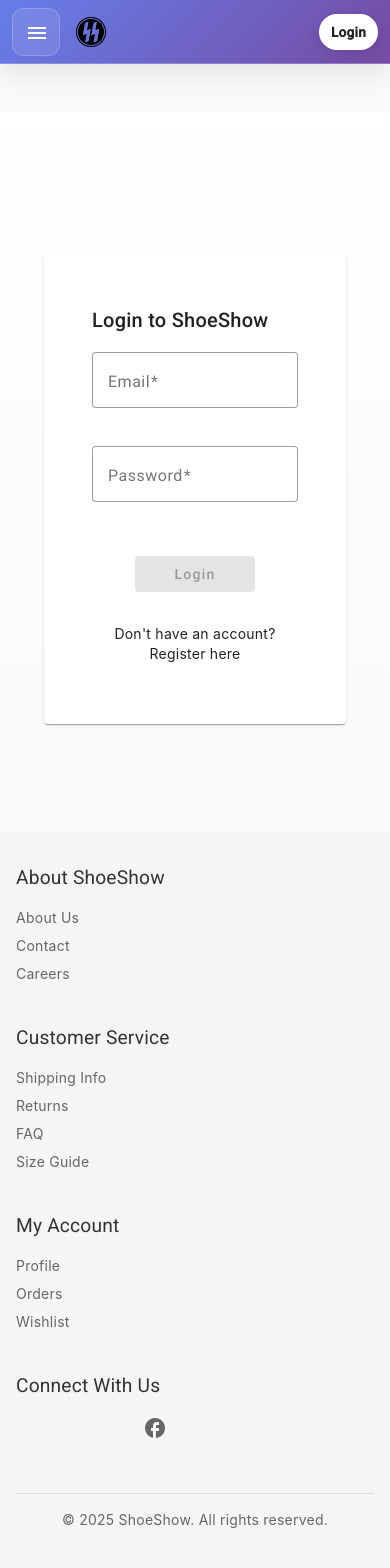
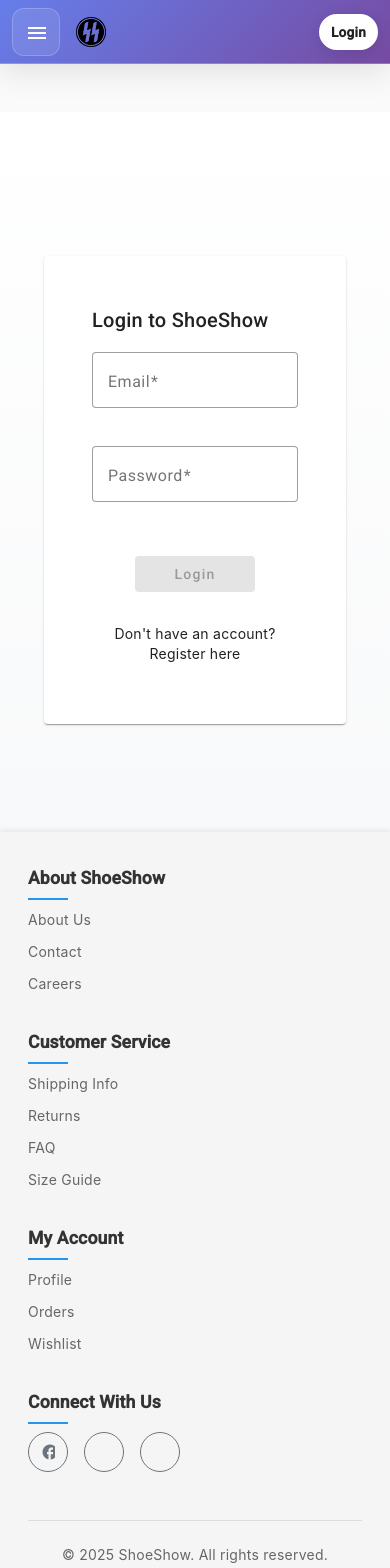
Before and after one commit to ahmedelbrmbaly/ShoeShow-frontend-user, an Angular app: page /auth/login in a window 390 px wide. Shown: the top 1568 px of the page. Built offline with nearby package versions, Linux system fonts and the light colour scheme.

Commit message:
product page  responsivness enahnced and bugs fixed

```diff
--- a/src/app/app.html
+++ b/src/app/app.html
@@ -1,5 +1,5 @@
 <!-- HTML Template with Bootstrap Grid Integration -->
-<div class="app-container">
+<div class="app-container d-flex flex-column min-vh-100">
   <mat-toolbar color="primary" class="header navbar fixed-top" [class.header-scrolled]="headerScrolled">
     <div class="container-fluid px-md-4">
       <div class="row align-items-center w-100 g-0">
@@ -114,9 +114,9 @@
     </div>
   </mat-toolbar>
 
-  <!-- Main content area with sidenav -->
-  <div class="content-wrapper">
-    <mat-sidenav-container class="sidenav-container">
+  <!-- Main content area with sidenav - updated for better footer positioning -->
+  <div class="content-wrapper flex-grow-1 d-flex">
+    <mat-sidenav-container class="sidenav-container flex-grow-1 w-100">
       <!-- Mobile sidenav -->
       <mat-sidenav #sidenav mode="over" class="mobile-sidenav" role="navigation" aria-label="Mobile Navigation">
         <!-- Mobile sidenav header -->
@@ -131,14 +131,14 @@
         </div>
 
         <!-- Mobile search component -->
-        <div class="mobile-search px-3 py-3">
-          <div class="input-group">
-            <span class="input-group-text bg-white">
-              <mat-icon>search</mat-icon>
-            </span>
-            <input type="text" class="form-control" placeholder="Search products..." aria-label="Search">
-          </div>
-        </div>
+<!--        <div class="mobile-search px-3 py-3">-->
+<!--          <div class="input-group">-->
+<!--            <span class="input-group-text bg-white">-->
+<!--              <mat-icon>search</mat-icon>-->
+<!--            </span>-->
+<!--            <input type="text" class="form-control" placeholder="Search products..." aria-label="Search">-->
+<!--          </div>-->
+<!--        </div>-->
 
         <!-- Navigation items -->
         <nav class="sidenav-nav">
@@ -217,15 +217,18 @@
         </nav>
       </mat-sidenav>
 
-      <mat-sidenav-content>
-        <div class="content container-fluid pt-5 mt-5">
+      <mat-sidenav-content class="d-flex flex-column">
+        <!-- Main content with Bootstrap container -->
+        <div class="content container-fluid pt-5 mt-5 flex-grow-1">
           <div class="row">
             <div class="col-12">
               <router-outlet></router-outlet>
             </div>
           </div>
         </div>
-        <app-footer></app-footer>
+
+        <!-- Footer - now it will stay at bottom -->
+        <app-footer class="mt-auto"></app-footer>
       </mat-sidenav-content>
     </mat-sidenav-container>
   </div>
--- a/src/app/core/components/footer/footer.component.css
+++ b/src/app/core/components/footer/footer.component.css
@@ -1,9 +1,13 @@
 .footer {
-  flex-shrink: 0; /* don't shrink */
   background-color: #f5f5f5;
-  padding: 2rem 1rem;
+  padding: 3rem 1rem 2rem;
   width: 100%;
   box-sizing: border-box;
+  margin-top: auto;
+  position: relative;
+  z-index: 20;
+  clear: both;
+  box-shadow: 0 -1px 6px rgba(0, 0, 0, 0.1);
 }
 
 .footer-content {
@@ -16,8 +20,20 @@
 
 .footer-section h3 {
   color: #333;
-  margin-bottom: 1rem;
+  margin-bottom: 1.25rem;
   font-size: 1.2rem;
+  font-weight: 600;
+  position: relative;
+}
+
+.footer-section h3::after {
+  content: '';
+  position: absolute;
+  bottom: -8px;
+  left: 0;
+  width: 40px;
+  height: 2px;
+  background: #2196f3;
 }
 
 .footer-links {
@@ -27,22 +43,24 @@
 }
 
 .footer-links li {
-  margin-bottom: 0.5rem;
+  margin-bottom: 0.75rem;
 }
 
 .footer-links a {
   color: #666;
   text-decoration: none;
-  transition: color 0.2s;
+  transition: all 0.2s ease;
+  display: inline-block;
+  padding: 2px 0;
 }
 
 .footer-links a:hover {
   color: #2196f3;
+  transform: translateX(3px);
 }
 
 .footer-bottom {
-  margin-top: 2rem;
-  padding-top: 1rem;
+  padding-top: 1.5rem;
   border-top: 1px solid #ddd;
   text-align: center;
   color: #666;
@@ -50,16 +68,49 @@
 
 .social-links {
   display: flex;
-  gap: 1rem;
-  justify-content: center;
-  margin-bottom: 1rem;
+  gap: 0.5rem;
+  margin-bottom: 1.5rem;
 }
 
 .social-links a {
-  color: #666;
-  transition: color 0.2s;
+  display: flex;
+  align-items: center;
+  justify-content: center;
+  width: 40px;
+  height: 40px;
+  transition: all 0.3s ease;
 }
 
 .social-links a:hover {
-  color: #2196f3;
+  transform: translateY(-3px);
+  box-shadow: 0 5px 15px rgba(0, 0, 0, 0.1);
 }
+
+.social-links mat-icon {
+  font-size: 18px;
+  height: 18px;
+  width: 18px;
+  line-height: 18px;
+}
+
+/* Responsive adjustments */
+@media (max-width: 770px) {
+  .footer {
+    padding: 2rem 1rem 1.5rem;
+    position: relative;
+    bottom: 0;
+    left: 0;
+    right: 0;
+    z-index: 50;
+    isolation: isolate;
+  }
+
+  .footer-section h3 {
+    margin-bottom: 1rem;
+    font-size: 1.1rem;
+  }
+
+  .footer-links li {
+    margin-bottom: 0.5rem;
+  }
+}
--- a/src/app/core/components/footer/footer.component.html
+++ b/src/app/core/components/footer/footer.component.html
@@ -1,5 +1,7 @@
-<footer class="footer">
-  <div class="footer-content">
+<footer class="footer mt-auto">
+  <div class="container-fluid">
+    <div class="row row-cols-1 row-cols-sm-2 row-cols-md-4 g-4 mb-4">
+      <div class="col">
         <div class="footer-section">
           <h3>About ShoeShow</h3>
           <ul class="footer-links">
@@ -8,6 +10,8 @@
             <li><a routerLink="/careers">Careers</a></li>
           </ul>
         </div>
+      </div>
+      <div class="col">
         <div class="footer-section">
           <h3>Customer Service</h3>
           <ul class="footer-links">
@@ -17,6 +21,8 @@
             <li><a routerLink="/size-guide">Size Guide</a></li>
           </ul>
         </div>
+      </div>
+      <div class="col">
         <div class="footer-section">
           <h3>My Account</h3>
           <ul class="footer-links">
@@ -25,22 +31,30 @@
             <li><a routerLink="/wishlist">Wishlist</a></li>
           </ul>
         </div>
+      </div>
+      <div class="col">
         <div class="footer-section">
           <h3>Connect With Us</h3>
           <div class="social-links">
-        <a href="https://facebook.com" target="_blank" aria-label="Facebook">
+            <a href="https://facebook.com" target="_blank" aria-label="Facebook" class="btn btn-outline-secondary rounded-circle me-2">
               <mat-icon>facebook</mat-icon>
             </a>
-        <a href="https://twitter.com" target="_blank" aria-label="Twitter">
+            <a href="https://twitter.com" target="_blank" aria-label="Twitter" class="btn btn-outline-secondary rounded-circle me-2">
               <mat-icon>twitter</mat-icon>
             </a>
-        <a href="https://instagram.com" target="_blank" aria-label="Instagram">
+            <a href="https://instagram.com" target="_blank" aria-label="Instagram" class="btn btn-outline-secondary rounded-circle">
               <mat-icon>instagram</mat-icon>
             </a>
           </div>
         </div>
       </div>
+    </div>
+    <div class="row">
+      <div class="col">
         <div class="footer-bottom">
-    <p>&copy; {{currentYear}} ShoeShow. All rights reserved.</p>
+          <p class="mb-0">&copy; {{currentYear}} ShoeShow. All rights reserved.</p>
+        </div>
+      </div>
+    </div>
   </div>
 </footer>
--- a/src/app/features/products/products.component.css
+++ b/src/app/features/products/products.component.css
@@ -1,10 +1,19 @@
 .products-container {
-  /* Remove fixed height */
-  min-height: calc(100vh - 64px); /* Optional: ensures at least viewport height minus header */
-  display: flex;
-  gap: 20px;
+  width: 100%;
+  display: block;
+  position: relative;
+  min-height: calc(100vh - 150px); /* Account for header and some padding */
+  padding-bottom: 80px; /* Create space for footer */
+  overflow: visible !important;
+  clear: both;
 }
 
+.row > .col,
+.row > [class*="col-"] {
+  margin-bottom: 20px;
+  display: flex;
+  flex-direction: column;
+}
 
 mat-drawer {
   width: 280px;
@@ -13,20 +22,20 @@
 
 .content {
   padding: 0.5rem;
-  width: 98%;
-  max-width: 1800px;
-  margin: 0 auto;
+  width: 100%;
+  flex: 1;
 }
 
 .header {
   display: flex;
   justify-content: space-between;
   align-items: center;
-  margin-bottom: 2rem;
+  margin-bottom: 1rem;
 }
 
 .header h1 {
   margin: 0;
+  font-size: 1.75rem;
 }
 
 .products-grid {
@@ -35,20 +44,32 @@
   grid-template-columns: repeat(4, 1fr);
   gap: 1.5rem;
   margin-bottom: 2rem;
-  min-height: 300px; /* Ensure grid has height even when empty */
+  min-height: 300px;
   width: 100%;
-  opacity: 1 !important; /* Ensure grid is visible */
-  visibility: visible !important; /* Force visibility */
-  overflow: visible !important; /* Prevent overflow issues */
+  opacity: 1 !important;
+  visibility: visible !important;
+  overflow: visible !important;
+}
+
+/* Products section wrapper to ensure proper flow */
+.products-section {
+  width: 100%;
+  display: block;
+  position: relative;
+  overflow: visible !important;
+  clear: both;
 }
 
 .product-card {
+  width: 100%;
+  height: 100%;
   display: flex;
   flex-direction: column;
   transition: all 0.3s cubic-bezier(0.25, 0.8, 0.25, 1);
   overflow: hidden;
   border-radius: 8px;
   box-shadow: 0 2px 10px rgba(0, 0, 0, 0.1);
+  margin-bottom: 20px; /* Ensure space between cards */
 }
 
 .product-card:hover {
@@ -56,22 +77,37 @@
   box-shadow: 0 5px 15px rgba(0, 0, 0, 0.2);
 }
 
-.product-card img {
-  height: 200px;
-  object-fit: cover;
+.product-img-container {
+  position: relative;
+  padding-top: 100%; /* 1:1 Aspect ratio */
+  overflow: hidden;
 }
 
-.product-card h3 {
-  margin: 0;
-  font-size: 1.1rem;
-  color: #333;
+.product-img {
+  position: absolute;
+  top: 0;
+  left: 0;
+  width: 100%;
+  height: 100%;
+  object-fit: cover;
+  margin: 0; /* Override mat-card-image default margin */
+  border-radius: 0; /* Override default border-radius */
+}
+
+.product-title {
+  font-weight: 500;
+  font-size: 1rem;
+  margin-bottom: 8px;
+  white-space: nowrap;
+  overflow: hidden;
+  text-overflow: ellipsis;
 }
 
 .price {
   font-size: 1.2rem;
   font-weight: 500;
   color: #2196f3;
-  margin: 0.5rem 0;
+  margin-bottom: 0.75rem;
 }
 
 .loading-container,
@@ -82,6 +118,7 @@
   justify-content: center;
   padding: 3rem;
   text-align: center;
+  min-height: 300px;
 }
 
 .error-container p {
@@ -90,22 +127,99 @@
 }
 
 .no-products {
-  grid-column: 1 / -1;
   text-align: center;
   padding: 2rem;
   color: #666;
+  width: 100%;
 }
 
+/* Responsive fixes */
 @media (max-width: 768px) {
   .products-container {
-    height: calc(100vh - 56px);
+    min-height: calc(100vh - 120px);
+    padding: 10px 10px 100px; /* More padding at bottom for footer */
   }
 
   .content {
     padding: 0.5rem;
   }
 
+  .header h1 {
+    font-size: 1.5rem;
+  }
+
   .products-grid {
     gap: 1rem;
   }
+
+  /* Improve mobile filter toggle */
+  .filter-toggle {
+    padding: 8px 16px;
+  }
 }
+
+/* Small screen fixes */
+@media (max-width: 570px) {
+  .products-container {
+    padding-bottom: 120px; /* Even more space for footer */
+    display: block;
+    overflow: hidden; /* Prevent content overflow */
+  }
+
+  /* Force proper display of product rows */
+  .row.row-cols-1 {
+    display: block !important; /* Override flex display */
+    width: 100% !important;
+    clear: both !important;
+  }
+
+  .col {
+    display: block !important;
+    width: 100% !important;
+    float: none !important;
+    clear: both !important;
+    margin-bottom: 20px;
+  }
+
+  /* Additional styling to ensure continuous flow */
+  .product-card {
+    margin-bottom: 24px;
+    page-break-inside: avoid; /* Prevent breaking elements */
+    break-inside: avoid; /* Modern alternative */
+  }
+
+  /* Pagination needs more space on small screens */
+  .mt-5.d-flex.justify-content-center {
+    margin-top: 40px !important;
+    margin-bottom: 30px;
+    padding-bottom: 30px;
+    display: block;
+    width: 100%;
+    clear: both;
+  }
+
+  mat-paginator {
+    width: 100%;
+    margin-bottom: 30px;
+  }
+}
+
+/* Fix for mat-card paddings */
+.mat-mdc-card-content {
+  padding: 16px;
+}
+
+.mat-mdc-card-actions {
+  padding: 8px 16px 16px;
+  margin: 0;
+}
+
+/* Clear fixes to ensure proper footer positioning */
+.mt-5::after,
+.products-section::after,
+.row::after,
+.col::after {
+  content: "";
+  display: table;
+  clear: both;
+}
--- a/src/app/features/products/products.component.html
+++ b/src/app/features/products/products.component.html
@@ -1,52 +1,76 @@
-  <div class="products-container">
-  <button *ngIf="isMobile" mat-raised-button class="filter-toggle" (click)="toggleFilters()">
+<div class="products-container container-fluid py-3">
+  <div class="row">
+    <!-- Mobile filter toggle button -->
+    <div class="col-12 d-md-none mb-3">
+      <button *ngIf="isMobile" mat-raised-button class="filter-toggle shadow-sm w-100" (click)="toggleFilters()">
         <mat-icon>{{ showMobileFilters ? 'close' : 'filter_list' }}</mat-icon>
         {{ showMobileFilters ? 'Close Filters' : 'Filters' }}
       </button>
+    </div>
 
+    <!-- Filters sidebar - hidden on mobile unless toggled -->
+    <div class="col-md-3 mb-4">
       <div class="filters" [class.mobile-filters]="isMobile" [class.show]="showMobileFilters">
         <app-product-filters
           [currentFilters]="currentFilters"
           (filtersChange)="onFiltersChange($event)">
         </app-product-filters>
       </div>
-
-  <div class="content">
-    <div class="header">
-      <h1>Our Products</h1>
     </div>
 
-    <div *ngIf="loading" class="loading-container">
-      <mat-spinner></mat-spinner>
+    <!-- Main content area -->
+    <div class="col-md-9">
+      <div class="content">
+        <div class="header mb-4">
+          <h1 class="mb-0">Our Products</h1>
         </div>
 
-    <div *ngIf="error" class="error-container">
-      <p>{{ error }}</p>
+        <!-- Loading state -->
+        <div *ngIf="loading" class="loading-container py-5 text-center">
+          <mat-spinner class="mx-auto"></mat-spinner>
+        </div>
+
+        <!-- Error state -->
+        <div *ngIf="error" class="error-container py-5 text-center">
+          <p class="text-danger mb-3">{{ error }}</p>
           <button mat-raised-button color="primary" (click)="loadProducts()">Try Again</button>
         </div>
 
-      <div *ngIf="!loading && !error" class="products-grid">
-      <!-- Display product count for debugging -->
-      <div class="products-count">Showing {{ products.length }} products</div>
+        <!-- Products display -->
+        <div *ngIf="!loading && !error" class="products-section">
+          <!-- Product count display -->
+          <div class="products-count mb-3 text-muted">Showing {{ products.length }} products</div>
 
-      <mat-card *ngFor="let product of products; let i = index" class="product-card" [@fadeInUp]="{value: '', params: {delay: i * 100}}">
-        <img mat-card-image [src]="getImageUrl(product.img[0])" [alt]="product.name">
-        <mat-card-content>
-          <h3>{{ product.name }}</h3>
-          <p class="price">${{ product.price }}</p>
+          <!-- Products grid using Bootstrap -->
+          <div class="row row-cols-1 row-cols-sm-2 row-cols-md-2 row-cols-lg-3 row-cols-xl-4 g-4">
+            <div class="col" *ngFor="let product of products; let i = index">
+              <mat-card class="product-card h-100 shadow-sm" [@fadeInUp]="{value: '', params: {delay: i * 100}}">
+                <div class="product-img-container">
+                  <img mat-card-image [src]="getImageUrl(product.img[0])" [alt]="product.name" class="product-img">
+                </div>
+                <mat-card-content class="p-3">
+                  <h3 class="product-title">{{ product.name }}</h3>
+                  <p class="price mb-0">${{ product.price }}</p>
                 </mat-card-content>
-        <mat-card-actions>
-          <button mat-button color="primary" [routerLink]="['/products', product.productId]">
+                <mat-card-actions class="p-3 pt-0">
+                  <button mat-button color="primary" class="w-100" [routerLink]="['/products', product.productId]">
                     View Details
                   </button>
                 </mat-card-actions>
               </mat-card>
+            </div>
 
-      <p *ngIf="products.length === 0" class="no-products">
+            <!-- No products message -->
+            <div *ngIf="products.length === 0" class="col-12">
+              <p class="no-products p-5 text-center bg-light rounded">
                 No products found matching your criteria.
               </p>
             </div>
+          </div>
+        </div>
 
+        <!-- Pagination -->
+        <div class="mt-5 d-flex justify-content-center">
           <mat-paginator
             [length]="totalProducts"
             [pageSize]="pageSize"
@@ -57,3 +81,6 @@
           </mat-paginator>
         </div>
       </div>
+    </div>
+  </div>
+</div>
--- a/src/app/features/products/products.component.scss
+++ b/src/app/features/products/products.component.scss
@@ -6,10 +6,12 @@
   width: 100%;
   margin: 0 auto;
   max-width: 1800px;
+  min-height: calc(100vh - 64px);
 
   @media (max-width: 768px) {
     flex-direction: column;
     gap: 10px;
+    padding: 10px;
   }
 }
 
@@ -21,13 +23,18 @@
   margin-bottom: 10px;
   display: flex;
   align-items: center;
+  justify-content: center;
   gap: 8px;
-  width: max-content;
+  padding: 10px;
+
+  mat-icon {
+    margin-right: 8px;
+  }
 }
 
 // Filters sidebar
 .filters {
-  flex: 0 0 250px;
+  position: relative;
 
   &.mobile-filters {
     position: fixed;
@@ -36,8 +43,8 @@
     width: 280px;
     height: 100vh;
     background: white;
-    z-index: 100;
-    box-shadow: 2px 0 10px rgba(0, 0, 0, 0.1);
+    z-index: 1000;
+    box-shadow: 2px 0 10px rgba(0, 0, 0, 0.2);
     padding: 20px;
     transform: translateX(-100%);
     transition: transform 0.3s ease;
@@ -55,12 +62,88 @@
   min-width: 0; // Prevent flex item from overflowing
 }
 
+// Product card styling
+.product-card {
+  display: flex;
+  flex-direction: column;
+  height: 100%;
+  border-radius: 8px;
+  overflow: hidden;
+  transition: transform 0.3s ease, box-shadow 0.3s ease;
+  backface-visibility: hidden; // Prevent flickering during animations
+  transform-style: preserve-3d; // Better 3D performance
+
+  &:hover {
+    transform: translateY(-8px);
+    box-shadow: 0 10px 20px rgba(0, 0, 0, 0.15) !important;
+  }
+
+  .product-img-container {
+    position: relative;
+    overflow: hidden;
+    padding-top: 100%; // 1:1 Aspect ratio
+    background: #f8f8f8;
+
+    .product-img {
+      position: absolute;
+      top: 0;
+      left: 0;
+      width: 100%;
+      height: 100%;
+      object-fit: cover;
+      transition: transform 0.5s ease;
+    }
+  }
+
+  &:hover .product-img {
+    transform: scale(1.05);
+  }
+
+  .product-title {
+    margin: 0 0 8px;
+    font-size: 1rem;
+    font-weight: 500;
+    color: #333;
+    white-space: nowrap;
+    overflow: hidden;
+    text-overflow: ellipsis;
+  }
+
+  .price {
+    font-size: 1.2rem;
+    font-weight: 600;
+    color: #2196f3;
+  }
+
+  mat-card-actions {
+    margin-top: auto;
+  }
+}
+
 // Products count display
 .products-count {
   grid-column: 1/-1;
   margin-bottom: 15px;
   color: #666;
   font-size: 0.9rem;
+}
+
+// No products message
+.no-products {
+  min-height: 200px;
+  display: flex;
+  align-items: center;
+  justify-content: center;
+}
+
+// Loading and error containers
+.loading-container,
+.error-container {
+  min-height: 300px;
+  display: flex;
+  flex-direction: column;
+  align-items: center;
+  justify-content: center;
 }
 
 // Product grid with responsive columns
@@ -89,62 +172,8 @@
   }
 }
 
-// Product card styling
-.product-card {
-  display: flex;
-  flex-direction: column;
-  height: 100%;
-  border-radius: 8px;
-  overflow: hidden;
-  transition: transform 0.3s ease, box-shadow 0.3s ease;
-  backface-visibility: hidden; // Prevent flickering during animations
-  transform-style: preserve-3d; // Better 3D performance
-
-  &:hover {
-    transform: translateY(-8px);
-    box-shadow: 0 10px 20px rgba(0, 0, 0, 0.15);
-  }
-
-  img {
-    height: 220px;
-    object-fit: cover;
-    width: 100%;
-    transition: transform 0.5s ease;
-  }
-
-  &:hover img {
-    transform: scale(1.05);
-  }
-
-  mat-card-content {
-    flex-grow: 1;
-    padding: 16px;
-
-    h3 {
-      margin: 0 0 8px;
-      font-size: 1.1rem;
-      font-weight: 500;
-      color: #333;
-      white-space: nowrap;
-      overflow: hidden;
-      text-overflow: ellipsis;
-    }
-
-    .price {
-      font-size: 1.2rem;
-      font-weight: 600;
-      color: #2196f3;
-      margin: 8px 0;
-    }
-  }
-
-  mat-card-actions {
-    padding: 8px 16px 16px;
-    display: flex;
-    justify-content: center;
-
-    button {
-      width: 100%;
-    }
-  }
+// Ensure pagination is responsive
+mat-paginator {
+  width: 100%;
+  background: transparent;
 }
```
Also changed, not shown: src/app/app.css (line endings or trailing spaces). Lines whose indentation alone changed are shown as unchanged.
